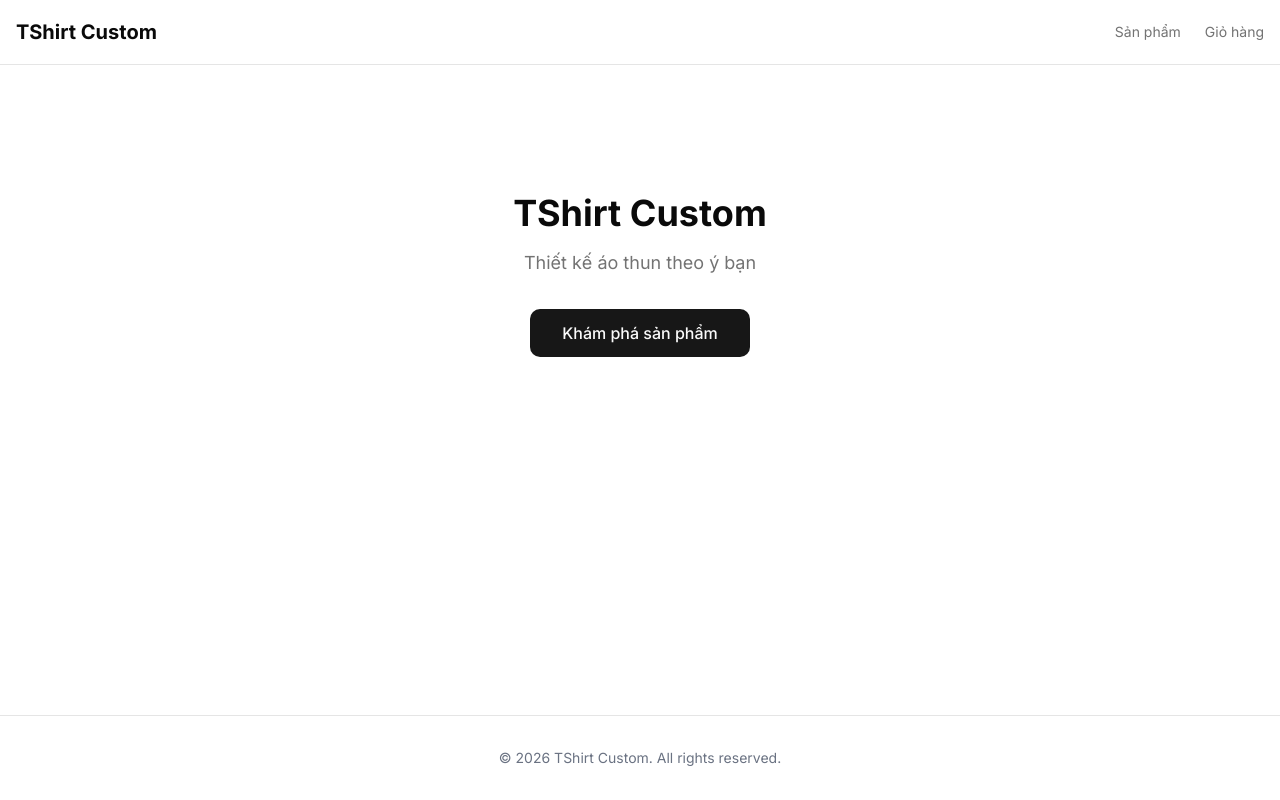
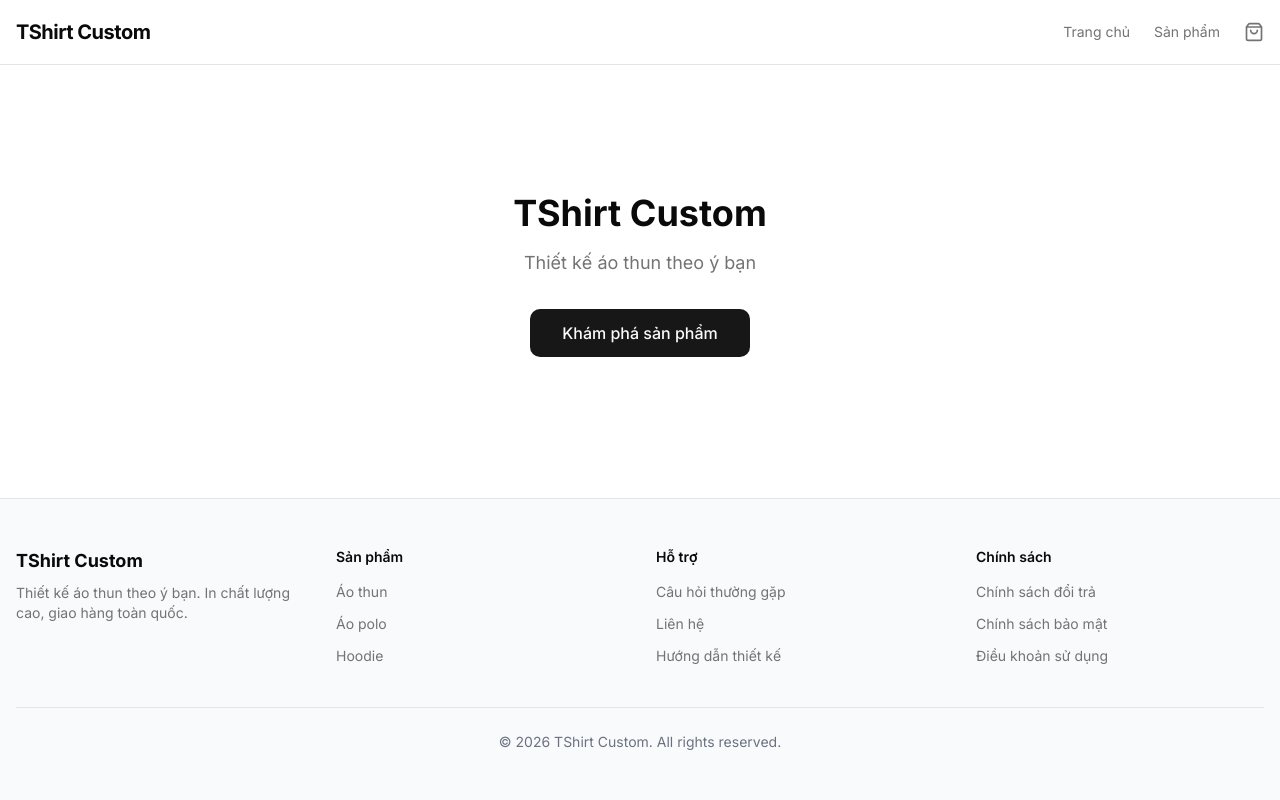
Before and after one commit to tshirt-platform/tshirt-store, a Next.js app: page / in a window 1280 px wide. Built offline with nearby package versions, Linux system fonts and the light colour scheme.

Commit message:
add Header and Footer components, update store layout

```diff
--- a/src/app/(store)/layout.tsx
+++ b/src/app/(store)/layout.tsx
@@ -1,3 +1,6 @@
+import { Header } from "@/components/landing/Header"
+import { Footer } from "@/components/landing/Footer"
+
 export default function StoreLayout({
   children,
 }: {
@@ -5,33 +8,9 @@ export default function StoreLayout({
 }) {
   return (
     <>
-      <header className="border-border sticky top-0 z-50 border-b bg-white/80 backdrop-blur-sm">
-        <div className="mx-auto flex h-16 max-w-7xl items-center justify-between px-4">
-          <a href="/" className="text-xl font-bold">
-            TShirt Custom
-          </a>
-          <nav className="flex items-center gap-6">
-            <a
-              href="/products"
-              className="text-muted-foreground hover:text-foreground text-sm"
-            >
-              Sản phẩm
-            </a>
-            <a
-              href="/cart"
-              className="text-muted-foreground hover:text-foreground text-sm"
-            >
-              Giỏ hàng
-            </a>
-          </nav>
-        </div>
-      </header>
+      <Header />
       <main className="flex-1">{children}</main>
-      <footer className="border-border border-t py-8">
-        <div className="mx-auto max-w-7xl px-4 text-center text-sm text-gray-500">
-          &copy; {new Date().getFullYear()} TShirt Custom. All rights reserved.
-        </div>
-      </footer>
+      <Footer />
     </>
   )
 }
--- /dev/null
+++ b/src/components/landing/Footer.tsx
@@ -0,0 +1,95 @@
+import Link from "next/link"
+
+const PRODUCT_LINKS = [
+  { href: "/products", label: "Áo thun" },
+  { href: "/products?type=polo", label: "Áo polo" },
+  { href: "/products?type=hoodie", label: "Hoodie" },
+]
+
+const SUPPORT_LINKS = [
+  { href: "#faq", label: "Câu hỏi thường gặp" },
+  { href: "#", label: "Liên hệ" },
+  { href: "#", label: "Hướng dẫn thiết kế" },
+]
+
+const POLICY_LINKS = [
+  { href: "#", label: "Chính sách đổi trả" },
+  { href: "#", label: "Chính sách bảo mật" },
+  { href: "#", label: "Điều khoản sử dụng" },
+]
+
+export function Footer() {
+  return (
+    <footer className="border-border border-t bg-gray-50">
+      <div className="mx-auto max-w-7xl px-4 py-12">
+        <div className="grid grid-cols-1 gap-8 sm:grid-cols-2 lg:grid-cols-4">
+          {/* Brand */}
+          <div>
+            <Link href="/" className="text-lg font-bold">
+              TShirt Custom
+            </Link>
+            <p className="text-muted-foreground mt-2 text-sm">
+              Thiết kế áo thun theo ý bạn. In chất lượng cao, giao hàng toàn
+              quốc.
+            </p>
+          </div>
+
+          {/* Products */}
+          <div>
+            <h3 className="text-sm font-semibold">Sản phẩm</h3>
+            <ul className="mt-3 space-y-2">
+              {PRODUCT_LINKS.map((link) => (
+                <li key={link.label}>
+                  <Link
+                    href={link.href}
+                    className="text-muted-foreground hover:text-foreground text-sm transition-colors"
+                  >
+                    {link.label}
+                  </Link>
+                </li>
+              ))}
+            </ul>
+          </div>
+
+          {/* Support */}
+          <div>
+            <h3 className="text-sm font-semibold">Hỗ trợ</h3>
+            <ul className="mt-3 space-y-2">
+              {SUPPORT_LINKS.map((link) => (
+                <li key={link.label}>
+                  <Link
+                    href={link.href}
+                    className="text-muted-foreground hover:text-foreground text-sm transition-colors"
+                  >
+                    {link.label}
+                  </Link>
+                </li>
+              ))}
+            </ul>
+          </div>
+
+          {/* Policies */}
+          <div>
+            <h3 className="text-sm font-semibold">Chính sách</h3>
+            <ul className="mt-3 space-y-2">
+              {POLICY_LINKS.map((link) => (
+                <li key={link.label}>
+                  <Link
+                    href={link.href}
+                    className="text-muted-foreground hover:text-foreground text-sm transition-colors"
+                  >
+                    {link.label}
+                  </Link>
+                </li>
+              ))}
+            </ul>
+          </div>
+        </div>
+
+        <div className="border-border mt-10 border-t pt-6 text-center text-sm text-gray-500">
+          &copy; {new Date().getFullYear()} TShirt Custom. All rights reserved.
+        </div>
+      </div>
+    </footer>
+  )
+}
--- /dev/null
+++ b/src/components/landing/Header.tsx
@@ -0,0 +1,79 @@
+"use client"
+
+import Link from "next/link"
+import { useState } from "react"
+import { Menu, ShoppingBag, X } from "lucide-react"
+import { Button } from "@/components/ui/button"
+import {
+  Sheet,
+  SheetContent,
+  SheetTrigger,
+  SheetClose,
+  SheetTitle,
+} from "@/components/ui/sheet"
+import { cn } from "@/lib/utils"
+
+const NAV_LINKS = [
+  { href: "/", label: "Trang chủ" },
+  { href: "/products", label: "Sản phẩm" },
+]
+
+export function Header() {
+  const [open, setOpen] = useState(false)
+
+  return (
+    <header className="border-border sticky top-0 z-50 border-b bg-white/80 backdrop-blur-sm">
+      <div className="mx-auto flex h-16 max-w-7xl items-center justify-between px-4">
+        <Link href="/" className="text-xl font-bold tracking-tight">
+          TShirt Custom
+        </Link>
+
+        {/* Desktop nav */}
+        <nav className="hidden items-center gap-6 md:flex">
+          {NAV_LINKS.map((link) => (
+            <Link
+              key={link.href}
+              href={link.href}
+              className="text-muted-foreground hover:text-foreground text-sm transition-colors"
+            >
+              {link.label}
+            </Link>
+          ))}
+          <Link href="/cart" className="relative">
+            <ShoppingBag className="text-muted-foreground hover:text-foreground size-5 transition-colors" />
+          </Link>
+        </nav>
+
+        {/* Mobile nav */}
+        <div className="flex items-center gap-2 md:hidden">
+          <Link href="/cart" className="relative">
+            <ShoppingBag className="text-muted-foreground size-5" />
+          </Link>
+          <Sheet open={open} onOpenChange={setOpen}>
+            <SheetTrigger asChild>
+              <Button variant="ghost" size="icon">
+                <Menu className="size-5" />
+                <span className="sr-only">Menu</span>
+              </Button>
+            </SheetTrigger>
+            <SheetContent side="right" className="w-72">
+              <SheetTitle className="sr-only">Menu</SheetTitle>
+              <nav className="mt-8 flex flex-col gap-4">
+                {NAV_LINKS.map((link) => (
+                  <SheetClose key={link.href} asChild>
+                    <Link
+                      href={link.href}
+                      className="text-foreground text-lg font-medium"
+                    >
+                      {link.label}
+                    </Link>
+                  </SheetClose>
+                ))}
+              </nav>
+            </SheetContent>
+          </Sheet>
+        </div>
+      </div>
+    </header>
+  )
+}
```
